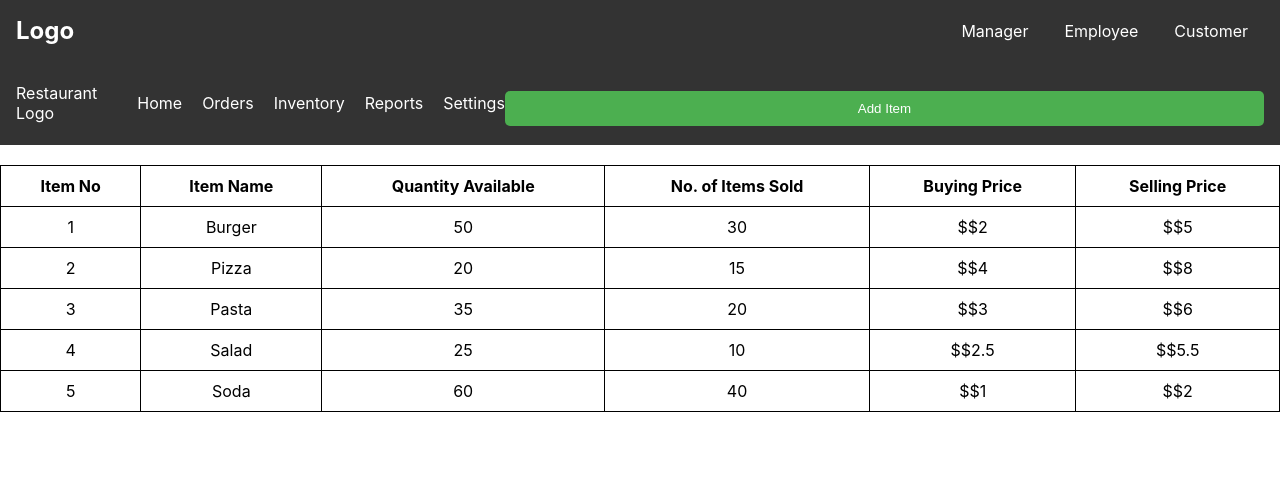
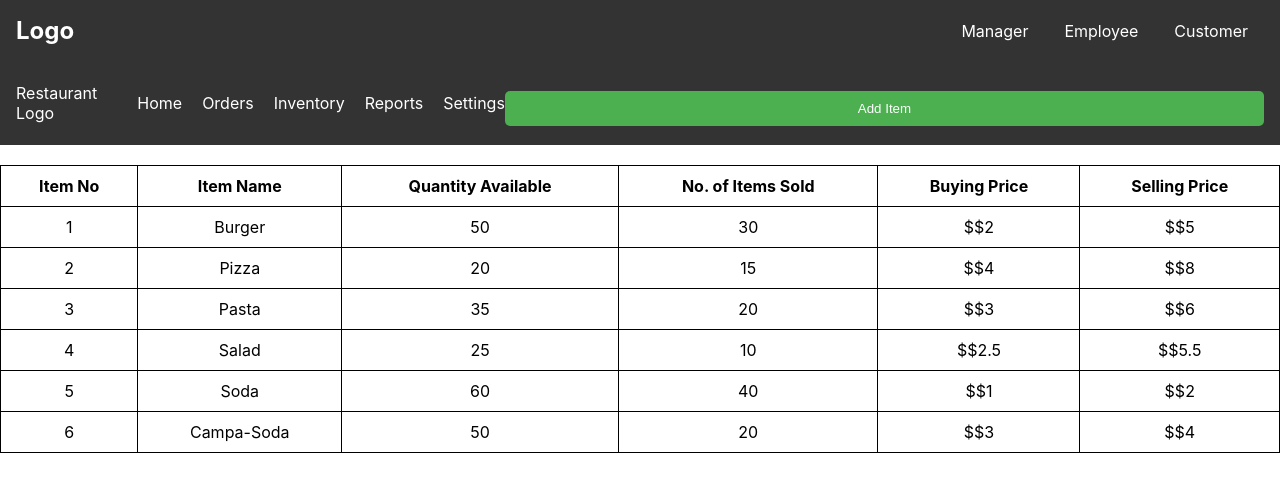
Before and after one commit to MadushanR/Restaurant_Management_System, a React (Create React App) app in the folder frontend/: page /Manager/ManagerDashboard in a window 1280 px wide. Shown: the top 492 px of the page. Built offline with nearby package versions, Linux system fonts and the light colour scheme.

Commit message:
added more items in menu

```diff
--- a/frontend/src/Manager/managerdashboard.js
+++ b/frontend/src/Manager/managerdashboard.js
@@ -11,6 +11,7 @@ const ManagerDashboard = () => {
     { id: 3, name: "Pasta", quantity: 35, sold: 20, buyPrice: "$3", sellPrice: "$6" },
     { id: 4, name: "Salad", quantity: 25, sold: 10, buyPrice: "$2.5", sellPrice: "$5.5" },
     { id: 5, name: "Soda", quantity: 60, sold: 40, buyPrice: "$1", sellPrice: "$2" },
+    { id: 6, name: "Campa-Soda", quantity: 50, sold: 20, buyPrice: "$3", sellPrice: "$4" }
   ];
 
   return (
--- a/frontend/src/components/PlaceOrder.js
+++ b/frontend/src/components/PlaceOrder.js
@@ -17,6 +17,7 @@ const menuItems = {
     { name: "Beer", price: 7 },
     { name: "Pop", price: 3 },
     { name: "Orange Juice", price: 5 },
+    { name: "Apple Juice", price: 5 },
   ],
 };
 
```
